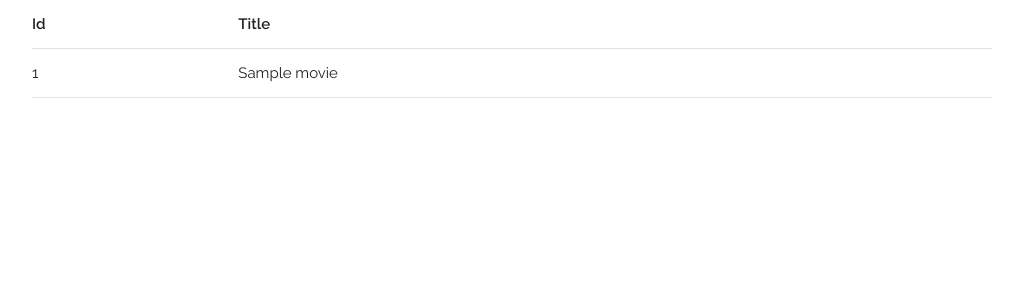
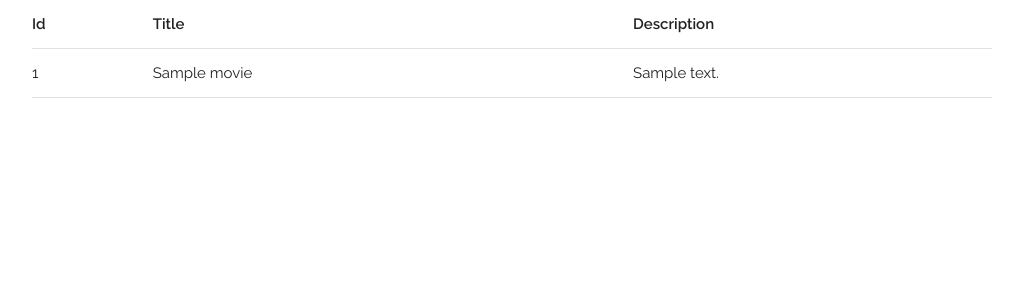
Before and after one commit to mamazu91/keno, a Django app: page / in a window 1280 px wide. Shown: the top 300 px of the page, without its empty margins (128-1151 px from the left). Run offline with Django 4.2, Linux system fonts and the light colour scheme; tables that the repository leaves empty hold one stand-in row (values such as "Sample post").

Commit message:
Added description field to Movie model

```diff
--- a/keno/keno/settings.py
+++ b/keno/keno/settings.py
@@ -36,6 +36,7 @@ INSTALLED_APPS = [
     'django.contrib.messages',
     'django.contrib.staticfiles',
     'rest_framework',
+    'rest_framework.authtoken',
     'movie'
 ]
 
--- a/keno/movie/models.py
+++ b/keno/movie/models.py
@@ -3,3 +3,4 @@ from django.db import models
 
 class Movie(models.Model):
     title = models.CharField(max_length=255, unique=True)
+    description = models.CharField(max_length=255, blank=False)
--- a/keno/movie/templates/movie/index.html
+++ b/keno/movie/templates/movie/index.html
@@ -27,6 +27,7 @@
             <tr>
                 <th>Id</th>
                 <th>Title</th>
+                <th>Description</th>
             </tr>
             </thead>
             <tbody>
@@ -34,6 +35,7 @@
                 <tr>
                     <td>{{ movie.id }}</td>
                     <td>{{ movie.title }}</td>
+                    <td>{{ movie.description }}</td>
                 </tr>
             {% endfor %}
             </tbody>
--- a/keno/movie/views.py
+++ b/keno/movie/views.py
@@ -35,6 +35,9 @@ class MovieModelViewSet(ModelViewSet):
     Endpoint: /api/v1/movies/
     """
     queryset = Movie.objects.all()
+
+    # For whatever reason delete works okay even when it's in http_method_names, but not in get_serializer_class.
+    # However, the same does not apply to create or other methods.
     http_method_names = ['get', 'post', 'delete']
 
     def get_serializer_class(self):
```
Also changed, not shown: keno/movie/migrations/0002_movie_description.py (added).
